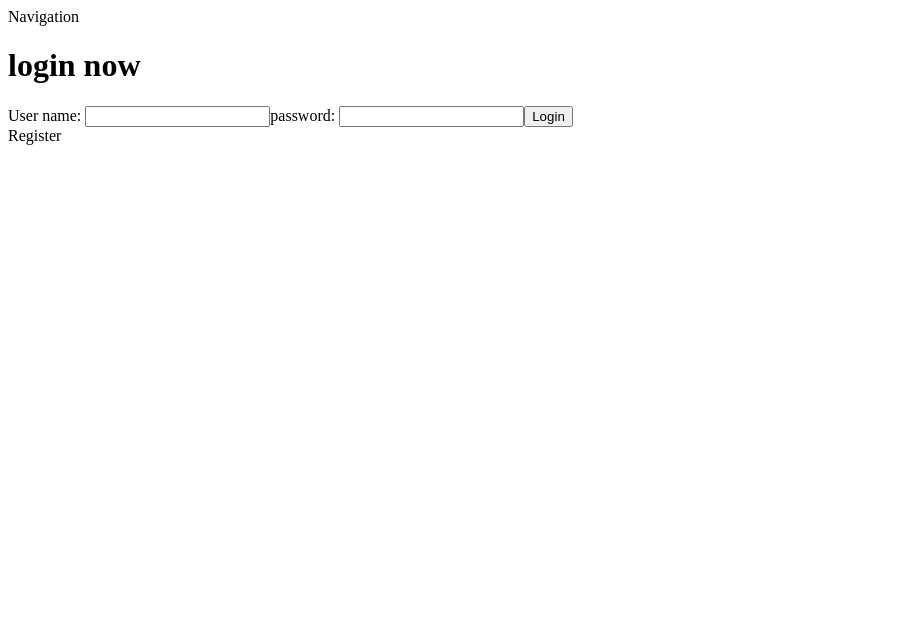
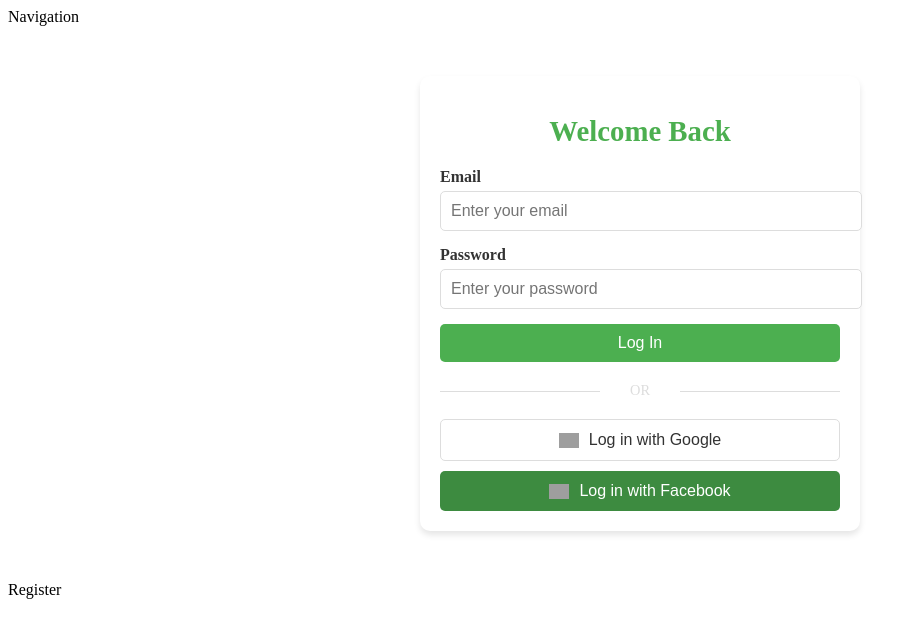
Before and after one commit to marwanGA09/pro-member-DMYJ, a React (Vite) app in the folder client/: page / in a window 1280 px wide. Shown: the top 638 px of the page, without its empty margins (0-917 px from the left). Built offline with nearby package versions, Linux system fonts and the light colour scheme; grey boxes are pictures that could not be loaded.

Commit message:
create login page with its style

```diff
--- a/client/package.json
+++ b/client/package.json
@@ -11,7 +11,8 @@
   },
   "dependencies": {
     "react": "^18.3.1",
-    "react-dom": "^18.3.1"
+    "react-dom": "^18.3.1",
+    "sass": "^1.81.0"
   },
   "devDependencies": {
     "@eslint/js": "^9.13.0",
--- a/client/src/assets/pages/Login.jsx
+++ b/client/src/assets/pages/Login.jsx
@@ -1,16 +1,64 @@
-function Login() {
+import React, { useState } from 'react';
+import './Login.scss';
+
+const LoginPage = () => {
+  const [email, setEmail] = useState('');
+  const [password, setPassword] = useState('');
+
+  const handleLogin = (e) => {
+    e.preventDefault();
+    alert(`Email: ${email}, Password: ${password}`);
+  };
+
+  const handleGoogleLogin = () => {
+    alert('Logged in with Google!');
+  };
+
+  const handleFacebookLogin = () => {
+    alert('Logged in with Facebook!');
+  };
+
   return (
-    <div className="">
-      <h1>login now</h1>
-      <form action="">
-        <label htmlFor="username">User name: </label>
-        <input type="username" />
-        <label htmlFor="password">password: </label>
-        <input type="password" />
-        <button type="submit">Login</button>
+    <div className="login-container">
+      <h1 className="title">Welcome Back</h1>
+      <form className="login-form" onSubmit={handleLogin}>
+        <div className="form-group">
+          <label>Email</label>
+          <input
+            type="email"
+            placeholder="Enter your email"
+            value={email}
+            onChange={(e) => setEmail(e.target.value)}
+            required
+          />
+        </div>
+        <div className="form-group">
+          <label>Password</label>
+          <input
+            type="password"
+            placeholder="Enter your password"
+            value={password}
+            onChange={(e) => setPassword(e.target.value)}
+            required
+          />
+        </div>
+        <button type="submit" className="login-button">
+          Log In
+        </button>
       </form>
+
+      <div className="divider">OR</div>
+
+      <div className="social-buttons">
+        <button className="google-button" onClick={handleGoogleLogin}>
+          <i className="icon-google"></i> Log in with Google
+        </button>
+        <button className="facebook-button" onClick={handleFacebookLogin}>
+          <i className="icon-facebook"></i> Log in with Facebook
+        </button>
+      </div>
     </div>
   );
-}
+};
 
-export default Login;
+export default LoginPage;
--- /dev/null
+++ b/client/src/assets/pages/Login.scss
@@ -0,0 +1,138 @@
+@use 'sass:color';
+
+$primary-color: #4caf50;
+$secondary-color: #1877f2;
+$text-color: #333;
+$border-color: #ddd;
+
+.login-container {
+  max-width: 400px;
+  margin: 50px auto;
+  padding: 20px;
+  background-color: #fff;
+  box-shadow: 0 4px 6px rgba(0, 0, 0, 0.1);
+  border-radius: 10px;
+  text-align: center;
+
+  .title {
+    font-size: 1.8rem;
+    color: $primary-color;
+    margin-bottom: 20px;
+  }
+
+  .login-form {
+    .form-group {
+      margin-bottom: 15px;
+      text-align: left;
+
+      label {
+        display: block;
+        margin-bottom: 5px;
+        font-weight: bold;
+        color: $text-color;
+      }
+
+      input {
+        width: 100%;
+        padding: 10px;
+        font-size: 1rem;
+        border: 1px solid $border-color;
+        border-radius: 5px;
+      }
+    }
+
+    .login-button {
+      width: 100%;
+      padding: 10px;
+      font-size: 1rem;
+      color: #fff;
+      background-color: $primary-color;
+      border: none;
+      border-radius: 5px;
+      cursor: pointer;
+      transition: background-color 0.3s ease;
+
+      &:hover {
+        background-color: color.scale($primary-color, $lightness: 10%);
+      }
+    }
+  }
+
+  .divider {
+    margin: 20px 0;
+    font-size: 0.9rem;
+    color: $border-color;
+    position: relative;
+
+    &::before,
+    &::after {
+      content: '';
+      position: absolute;
+      top: 50%;
+      width: 40%;
+      height: 1px;
+      background: $border-color;
+    }
+
+    &::before {
+      left: 0;
+    }
+
+    &::after {
+      right: 0;
+    }
+  }
+
+  .social-buttons {
+    display: flex;
+    flex-direction: column;
+    gap: 10px;
+
+    button {
+      display: flex;
+      align-items: center;
+      justify-content: center;
+      padding: 10px;
+      font-size: 1rem;
+      border: none;
+      border-radius: 5px;
+      cursor: pointer;
+      transition: background-color 0.3s ease;
+
+      .icon-google {
+        margin-right: 10px;
+        background: url('https://img.icons8.com/color/48/google-logo.png')
+          no-repeat center;
+        background-size: contain;
+        width: 20px;
+        height: 20px;
+      }
+
+      .icon-facebook {
+        margin-right: 10px;
+        background: url('https://img.icons8.com/color/48/facebook-new.png')
+          no-repeat center;
+        background-size: contain;
+        width: 20px;
+        height: 20px;
+      }
+    }
+
+    .google-button {
+      background-color: #fff;
+      color: $text-color;
+      border: 1px solid $border-color;
+
+      &:hover {
+        background-color: color.scale($primary-color, $lightness: -20%);
+      }
+    }
+
+    .facebook-button {
+      background-color: $secondary-color;
+      color: #fff;
+
+      background-color: color.adjust($primary-color, $lightness: -10%);
+    }
+  }
+}
```
Also changed, not shown: 1 other file (tests, documents, lock files or other folders).
